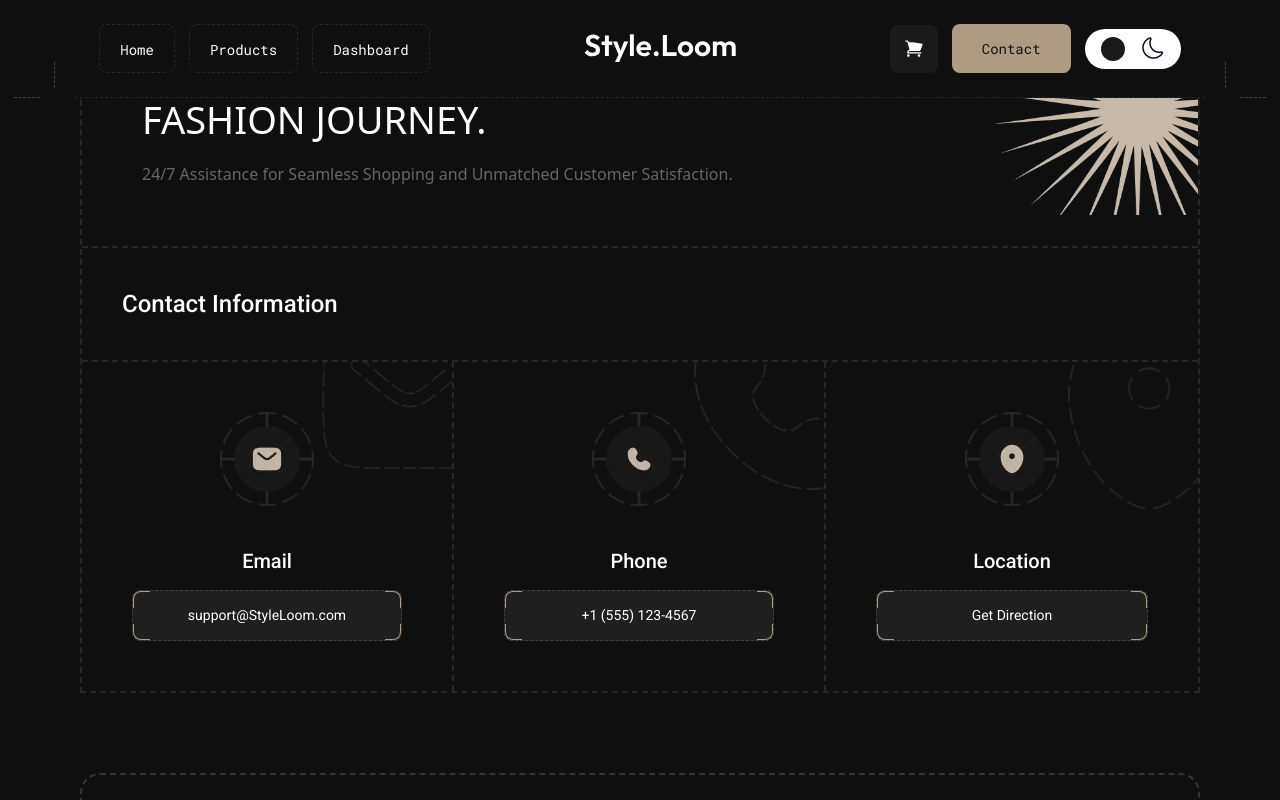
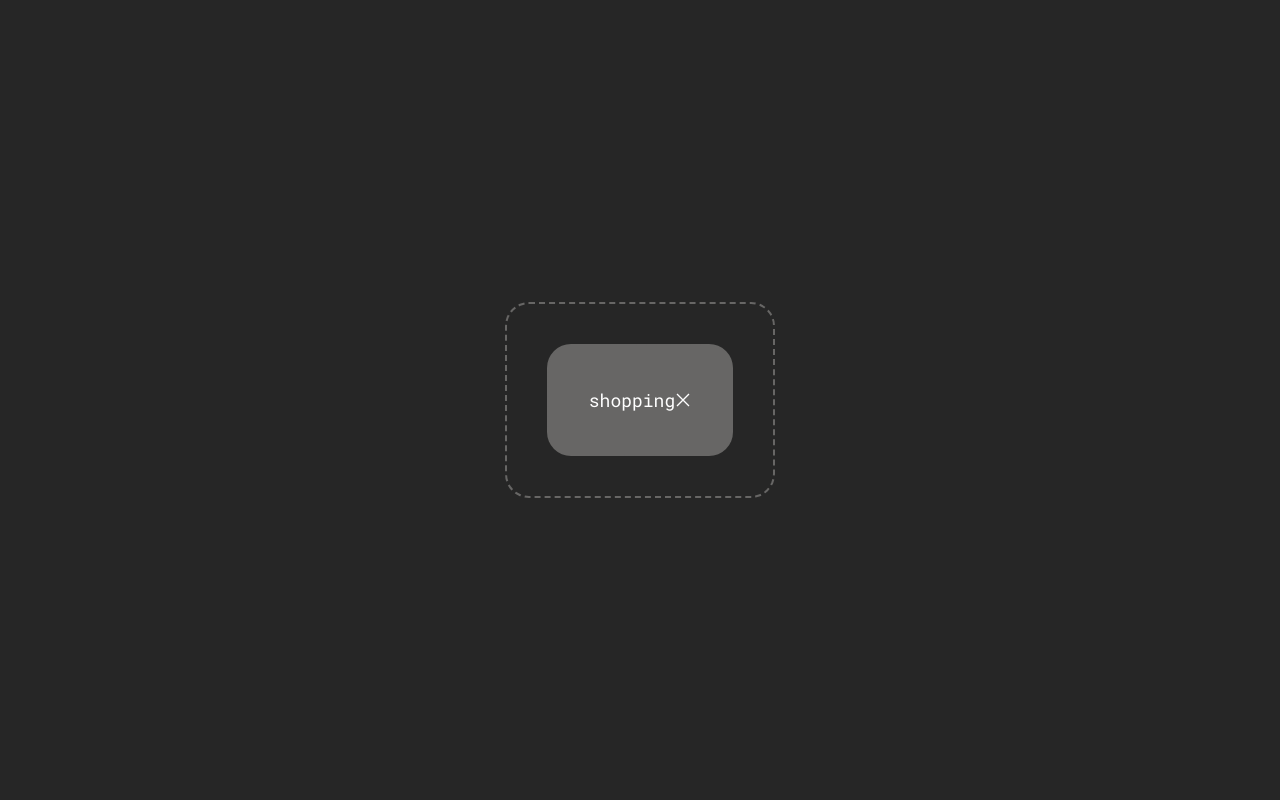
Before and after one commit to RaghadSHammout/Style.Loom, a React (Vite) app: page /Style.Loom-x3/contact in a window 1280 px wide. Both pictures are taken after a click on the button 913 px from the left and 48 px from the top of the page. Shown: the top 800 px of the page. Built offline with nearby package versions, Linux system fonts and the light colour scheme.

Commit message:
update cards

```diff
--- a/src/components/CardContact.tsx
+++ b/src/components/CardContact.tsx
@@ -3,12 +3,14 @@ interface CardContact {
     img2: string
     title : string ,
     btn : string,
-    index : number
+    index : number,
+    className:string
 }
-function CardContact({img , img2 , title , btn , index} : CardContact) {
+function CardContact({img , img2 , title , btn , index , className } : CardContact) {
   return (
-    <div className={`p-[30px] sm:p-[50px] 2xl:p-[60px] relative  sm:w-[33.33359375%] 2xl:w-[33.333333%] w-full flex flex-col items-center justify-center overflow-hidden
-    ${index === 1 || index === 2 ? 'sm:border-r-2 sm:border-b-0 border-b-2  border-dashed border-dark-15 ' : ''}`}>
+    <div className={`p-[30px] sm:p-[50px] 2xl:p-[60px] relative  flex flex-col items-center justify-center overflow-hidden
+    ${index === 1 || index === 2 ? 'sm:border-r-2 xl:border-b-0 border-b-2  border-dashed border-dark-15 ' : ''}
+     ${className}`}>
         <div className="flex items-center">
             <img src={img} alt="" className="mb-6 sm:mb-10 2xl:mb-[50px]" />
             <img src={img2} alt="" className="absolute 2xl:top-0 2xl:right-0 sm:top-[-20px] sm:right-0 sm:w-[130px] top-0 right-0 w-[100px] 2xl:w-[145px] " />
--- a/src/components/Cards.tsx
+++ b/src/components/Cards.tsx
@@ -1,18 +1,23 @@
 import { ShowImageType, type CardsProps } from "../types";
 
-function Cards({ img, img2, title, description, showimage, steps, index }: CardsProps) {
+function Cards({ img, img2, title, description, showimage, steps, index, className }: CardsProps) {
   return (
     <div
-      className={`  w-full hover:translate-1.5 hover:shadow-xl/30
-      ${showimage === ShowImageType.one ? "p-[30px] sm:p-[50px] 2xl:p-[60px] sm:w-[33.33359375%] 2xl:w-[33.3333%] overflow-hidden" : ""}
-      ${showimage === ShowImageType.two ? 'p-[30px] sm:p-10  2xl:p-[50px] sm:w-[25%] ' : ''}
-      ${showimage === ShowImageType.three ? 'flex items-center gap-x-5 p-5 sm:p-[30px] 2xl:p-10 sm:w-[33.33359375%] 2xl:w-[33.3333%]' : ''}
-      ${showimage === ShowImageType.one && index !== undefined && index < 3 ? "sm:border-b-2 border-dashed border-dark-15" : ""}
-      ${showimage === ShowImageType.one  && index !== undefined && index > 0 ? "sm:border-0 border-t-2 border-dashed border-dark-15" : ""}
-      ${showimage === ShowImageType.one && index !== undefined && (index === 1 || index === 4) ? "sm:border-x-2 border-dashed border-dark-15" : ""}
-      ${showimage === ShowImageType.two && index !== undefined && (index === 1 || index === 2 || index === 3) ? "sm:border-l-2 border-dashed border-dark-15 " : ""}
-      ${showimage === ShowImageType.two && index !== undefined && index > 0 ? "sm:border-t-0 border-t-2 border-dashed border-dark-15" : ""}
-       ${showimage === ShowImageType.three && index !== undefined && (index === 0 || index === 1) ? "sm:border-r-2 border-b-2 sm:border-b-0 border-dashed border-dark-15 " : ""}
+      className={`  hover:translate-1.5 hover:shadow-xl/30
+        ${className}
+      ${showimage === ShowImageType.one ? "p-[30px] sm:p-[50px] 2xl:p-[60px]  overflow-hidden" : ""}
+      ${showimage === ShowImageType.two ? 'p-[30px] sm:p-10  2xl:p-[50px] ' : ''}
+      ${showimage === ShowImageType.three ? 'flex items-center gap-x-5 p-5 sm:p-[30px] 2xl:p-10 ' : ''}
+      ${showimage === ShowImageType.one && index !== undefined && index < 3 ? " xl:border-b-2  border-dashed border-dark-15" : ""}
+      ${showimage === ShowImageType.one && index !== undefined && index < 4 ? " md:border-b-2 xl:border-b-0 border-dashed border-dark-15" : ""}
+      ${showimage === ShowImageType.one && index !== undefined && index < 5 ? " border-b-2 md:border-b-0 border-dashed border-dark-15" : ""}
+      ${showimage === ShowImageType.one && index !== undefined && (index === 1 || index === 3 || index === 5) ? "md:border-l-2 xl:border-l-0 border-dashed border-dark-15 " : ""}
+      ${showimage === ShowImageType.one && index !== undefined && (index === 1 || index === 2 || index === 4 || index === 5) ? "xl:border-l-2  border-dashed border-dark-15 " : ""}
+      ${showimage === ShowImageType.two && index !== undefined && (index === 1 || index === 2 || index === 3) ? "xl:border-l-2 border-dashed border-dark-15 " : ""}
+      ${showimage === ShowImageType.two && index !== undefined && index < 3 ? " border-b-2 md:border-b-0 border-dashed border-dark-15" : ""}
+      ${showimage === ShowImageType.two && index !== undefined && (index === 1 || index === 3) ? " md:border-l-2 xl:border-l-0 border-dashed border-dark-15" : ""}
+      ${showimage === ShowImageType.two && index !== undefined && (index === 0 || index === 1) ? " md:border-b-2 xl:border-b-0 border-dashed border-dark-15" : ""}
+      ${showimage === ShowImageType.three && index !== undefined && (index === 0 || index === 1) ? "sm:border-r-2 border-b-2 xl:border-b-0 border-dashed border-dark-15 " : ""}
       `}
     >
       <div className="flex relative">
--- a/src/components/NavBar.tsx
+++ b/src/components/NavBar.tsx
@@ -4,10 +4,15 @@ import { useState } from "react";
 import { useSelector } from 'react-redux';
 import type { RootState } from '../redux/store';
 import ButtonLightDark from "./ButtonLightDark";
+import { GrClose } from "react-icons/gr";
 
 function NavBar() {
   const { navLinks, btn } = useSelector((state: RootState) => state.nav);
-const logo =  <svg
+  const [isOpenPop , setisOpenPop] = useState<boolean>(false)
+  const OpenPop = () => {
+    setisOpenPop(!isOpenPop)
+  }
+  const logo =  <svg
               width="152"
               height="29"
               viewBox="0 0 152 29"
@@ -109,10 +114,12 @@ const HamburgerMenu=  <svg width="28" height="28" viewBox="0 0 28 28" fill="none
       </NavLink>
 </div>
 <div className={`flex gap-3.5 justify-center items-center ${menuOpen ?  "max-lg:flex " : "max-lg:hidden"}`}>
-    <button className={`bg-dark-10 text-white  p-[18px] rounded-[12px] opacity-100 flex justify-center items-center max-2xl:p-[14px] max-2xl:rounded-[8px] max-2xl:h-[48px]  max-2xl:w-[48px]  ${menuOpen ?  "max-lg:h-[56px]  max-lg:w-[56px]  " : ""}`}>
+    <button
+     className={`bg-dark-10 text-white  p-[18px] rounded-[12px] opacity-100 flex justify-center items-center max-2xl:p-[14px] max-2xl:rounded-[8px] max-2xl:h-[48px]  max-2xl:w-[48px]  ${menuOpen ?  "max-lg:h-[56px]  max-lg:w-[56px]  " : ""}`}
+     onClick={OpenPop}>
      {market}
-        </button>
-      <button className={`${menuOpen ? "flex justify-center items-center  transition-all duration-300 ease-in-out w-full max-lg:flex max-lg:flex-col max-lg:absolute  max-lg:top-[311px]  max-lg:left-0 right-0 max-lg:bg-dark-10/85 backdrop-blur-lg  max-lg:shadow-2xl  max-lg:py-5 max-lg:px-5  max-lg:z-50  shadow-md  hover:-translate-y-0.5 " : "max-lg:hidden"}`}>
+    </button>
+    <button className={`${menuOpen ? "flex justify-center items-center  transition-all duration-300 ease-in-out w-full max-lg:flex max-lg:flex-col max-lg:absolute  max-lg:top-[311px]  max-lg:left-0 right-0 max-lg:bg-dark-10/85 backdrop-blur-lg  max-lg:shadow-2xl  max-lg:py-5 max-lg:px-5  max-lg:z-50  shadow-md  hover:-translate-y-0.5 " : "max-lg:hidden"}`}>
     <NavLink
               to={"/contact"}
               className={`w-[136px] h-[63px] flex justify-center items-center bg-brown-60 text-primarybg px-[30px] py-[18px] rounded-[12px]  max-2xl:py-[14px] max-2xl:rounded-[8px] max-2xl:h-[49px] max-2xl:w-[119px] max-lg:w-full`}>
@@ -136,6 +143,23 @@ const HamburgerMenu=  <svg width="28" height="28" viewBox="0 0 28 28" fill="none
         <div className="absolute bottom-0 right-0 w-[40px] h-0  border-b border-dashed border-Very-Dark-Gray  max-2xl:w-[26.29px]  max-2xl:h-[26.29px]"></div>
         <div className="absolute top-1/2 left-0 h-[40px] w-[40px] -translate-y-1/2 border-l border-dashed border-Very-Dark-Gray  max-2xl:w-[26.29px]  max-2xl:h-[26.29px]"></div>
 </div>
+{
+  isOpenPop &&
+  <div className="w-full h-screen bg-dark-15 fixed inset-0  z-[10000] flex justify-center items-center">
+    <div className="border-2 border-dashed border-gray-40 rounded-3xl p-10">
+      <div className="w-full flex items-center justify-between bg-gray-40 p-10 border-2 border-dashed border-gray-40 rounded-3xl">
+        <h3 className="font-normal font-robotmono text-[16px] sm:text-lg 2xl:text-2xl text-white ">shopping</h3>
+        <button onClick={() => setisOpenPop(false)}><GrClose /></button>
+      </div>
+      <div>
+        <div>
+
+        </div>
+      </div>
+
+    </div>
+  </div>
+}
 </nav>
 );
 }
--- a/src/pages/Contact.tsx
+++ b/src/pages/Contact.tsx
@@ -13,17 +13,23 @@ function Contact() {
     <section className="2xl:px-[162px] lg:px-[80px] px-[16px]">
       <ReusableSection {...sectionContactData}>
         <h3 className="hidden sm:block p-10 2xl:p-[50px] font-roboto font-medium text-2xl 2xl:text-3xl text-white border-b-2 border-dashed border-dark-15">Contact Information</h3>
-      <div className="flex flex-wrap items-center">
+      <div className="grid grid-cols-1  xl:grid-cols-3 md:grid-cols-2">
         {
           Array.isArray(contact) &&
-          contact.map((item , index) => (
+          contact.map((item , index , arr) => (
              <CardContact
              key={index}
              index={item.id}
              img = {item.imgone}
              img2= {item.imgtwo}
              title={item.title}
-             btn= {item.infobtn}/>
+             btn= {item.infobtn}
+             className={
+          arr.length === 3 && index === 2
+            ? "md:col-span-2 xl:col-span-1"
+            : ""
+            }
+        />
           ))
         }
       </div>
@@ -32,9 +38,9 @@ function Contact() {
       <ReusableSectionTwo
         title="Return Policy"
         btn="Read Return Policy">
-        <div className="flex flex-wrap justify-center">
+        <div className="grid grid-cols-1  xl:grid-cols-3 md:grid-cols-2">
           {Array.isArray(Card3) &&
-            Card3.slice(0, 3).map((item, index) => (
+            Card3.slice(0, 3).map((item, index, arr) => (
               <Cards
                 key={index}
                 index={index}
@@ -42,6 +48,11 @@ function Contact() {
                 img={item.img}
                 title={item.title}
                 description={item.description}
+                  className={
+          arr.length === 3 && index === 2
+            ? "md:col-span-2 xl:col-span-1"
+            : ""
+            }
               />
             ))
           }
@@ -50,9 +61,9 @@ function Contact() {
       <ReusableSectionTwo
         title="Cancellation Policy"
         btn="Read Cancellation Policy ">
-        <div className="flex flex-wrap justify-center">
+        <div className="grid grid-cols-1  xl:grid-cols-3 md:grid-cols-2">
           {Array.isArray(Card3) &&
-            Card3.slice(3, 6).map((item, index) => (
+            Card3.slice(3, 6).map((item, index , arr) => (
               <Cards
                 key={index}
                 index={index}
@@ -60,6 +71,11 @@ function Contact() {
                 img={item.img}
                 title={item.title}
                 description={item.description}
+                  className={
+              arr.length === 3 && index === 2
+            ? "md:col-span-2 xl:col-span-1"
+            : ""
+            }
               />
             ))
           }
--- a/src/pages/Home.tsx
+++ b/src/pages/Home.tsx
@@ -62,7 +62,7 @@ function Home() {
   return (
     <div className="2xl:px-[162px] lg:px-[80px] px-[16px]">
       <ReusableSection {...sectionData1}>
-        <div className="flex flex-wrap justify-center">
+        <div className="grid grid-cols-1  xl:grid-cols-3 md:grid-cols-2">
           {Array.isArray(Card) &&
             Card.slice(0, numbercard).map((item, index) => (
               <Cards
@@ -78,10 +78,11 @@ function Home() {
 
           {showbtn && (
             <button
-              className="text-gray-70 border border-dashed border-dark-20 py-[30px] px-[125.5px] w-full flex items-center justify-center gap-x-2.5 transition-all"
+              className="text-gray-70 border border-dashed border-dark-20 py-[30px]  w-full flex items-center justify-center gap-x-2.5 transition-all"
               onClick={showallcards}
             >
-              View All
+              {numbercard <= 3 ? " View All" : " less All"}
+
               <IoIosArrowRoundDown
                 className={`text-gray-70 transform transition-transform duration-500 ${
                   numbercard <= 3 ? "" : "rotate-180"
@@ -94,7 +95,8 @@ function Home() {
 
       {/* القسم 2 */}
       <ReusableSection {...sectionData2}>
-        <div className="flex flex-wrap justify-center">
+        {/* <div className="flex flex-wrap justify-center"> */}
+        <div className="grid grid-cols-1 xl:grid-cols-4 md:grid-cols-2">
           {Array.isArray(Card2) &&
             Card2.map((item, index) => (
               <Cards
--- a/src/types/index.tsx
+++ b/src/types/index.tsx
@@ -80,4 +80,5 @@ export interface CardsProps {
   showimage: ShowImageType;
   steps?: string;
   index?: number;
+    className:string
 }
```
